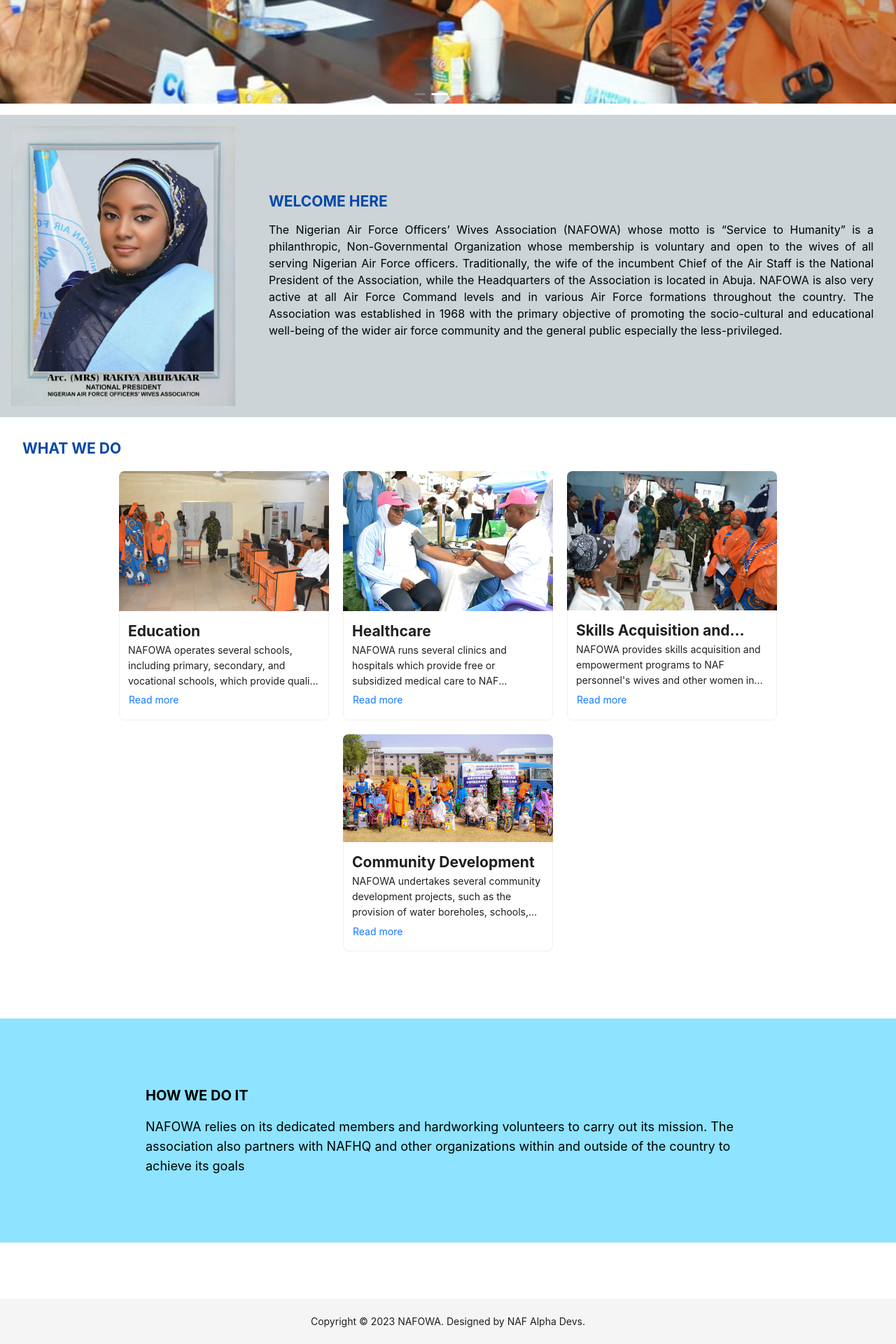
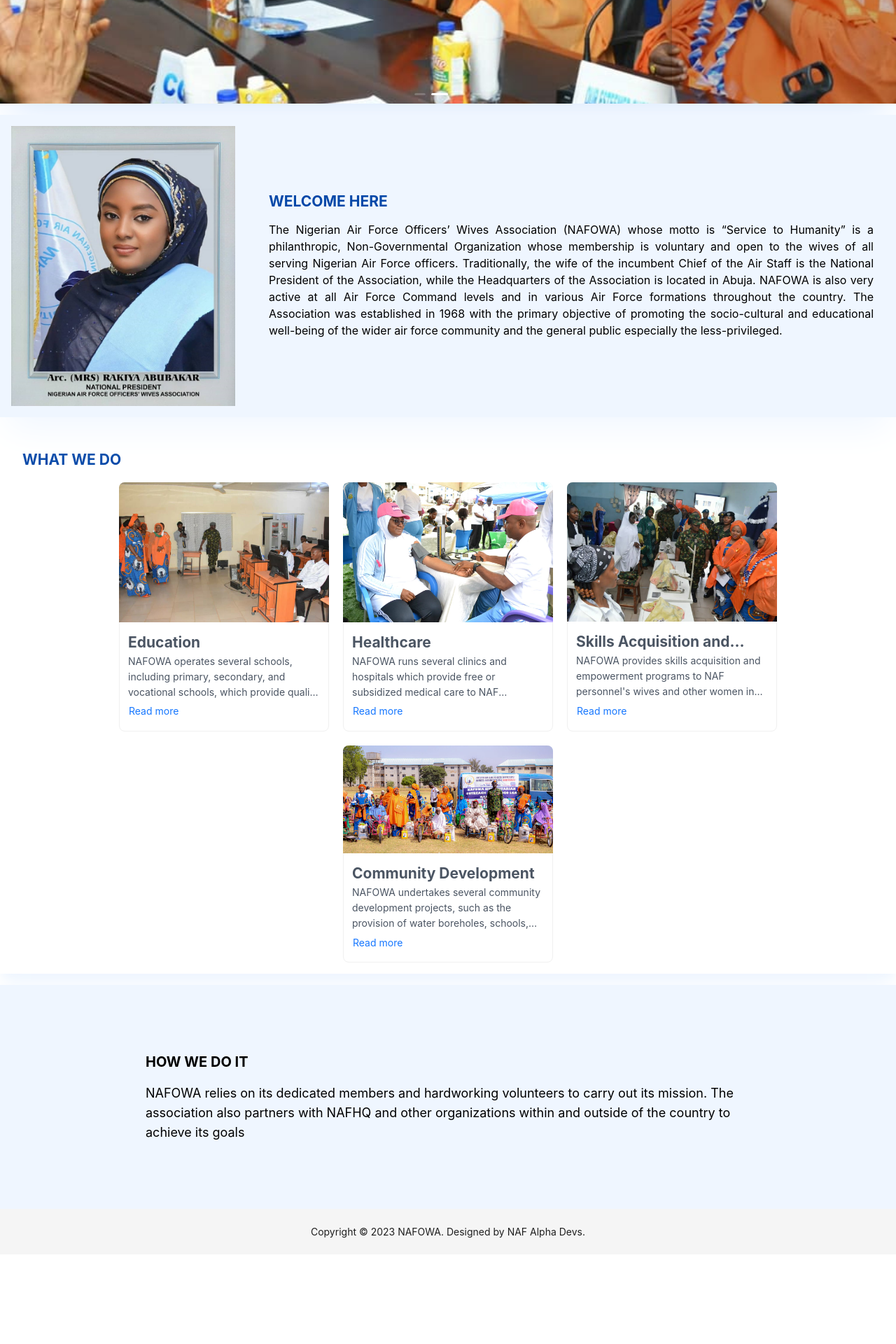
Before and after one commit to CyberWarriorsProject/nafowa, a React (Vite) app: page / in a window 1280 px wide. Shown: the part 412-2332 px from the top of the page at 70% size. After the commit the page ends 2204 px from the top, so only its background shows below. Built offline with nearby package versions, Linux system fonts and the light colour scheme.

Commit message:
colours fixed after hosting

```diff
--- a/src/App.jsx
+++ b/src/App.jsx
@@ -1,5 +1,4 @@
 import { Route, Routes } from "react-router-dom";
-import "./App.css";
 import { MainLayout } from "./layouts/MainLayout";
 import { NotFound } from "./components/NotFound";
 import { Home } from "./pages/home/Home";
--- a/src/index.css
+++ b/src/index.css
@@ -7,6 +7,3 @@
   padding: 0;
   box-sizing: border-box;
 }
-/* .ant-card .ant-card-body .ant-card-meta-title {
-  white-space: normal;
-} */
--- a/src/pages/home/Home.jsx
+++ b/src/pages/home/Home.jsx
@@ -6,23 +6,23 @@
 export const Home = () => {
   return (
     <>
-      <Carousel effect="fade" autoplay>
+      <Carousel effect="fade" autoplay className="shadow-2xl shadow-blue-100">
         {carouselData.map((item) => (
           <SingleCarousel {...item} key={item.slideID} />
         ))}
       </Carousel>
 
       {/* presidents section */}
-      <section className="w-full mx-auto flex flex-col sm:flex-row gap-8 items-center p-4 my-4 bg-[#CCD4D7] ">
+      <section
+        className="w-full mx-auto flex flex-col sm:flex-row gap-8 items-center p-4 my-4 bg-blue-50 shadow-2xl shadow-blue-50"
+        data-aos="fade-right"
+      >
         <div className="h-full">
           <Image
             className="max-w-xs "
             src="./images/WhatsApp Image 2023-12-22 at 09.58.56_cda8212a.jpg"
             data-aos="zoom-out-right"
           />
-          {/* <h3 className="text-white w-full text-center pt-10 absolute bottom-0 z-10 font-semibold">
-            NAFOWA PRESIDENT
-          </h3> */}
         </div>
 
         <div className="space-y-4 px-4 flex-1" data-aos="fade-right">
@@ -41,23 +41,21 @@
             of the wider air force community and the general public especially
             the less-privileged.
           </p>
-          {/* <Button type="primary">Read more</Button> */}
         </div>
       </section>
 
       {/* what we do section */}
 
-      <section className="my-4 px-4">
+      <section className="my-4 px-4 py-4 shadow-xl shadow-blue-50">
         <div className="w-full space-y-5 mx-auto px-4">
           <h2 className="text-darkNafowaBlue">WHAT WE DO</h2>
-
-          <div className="flex justify-center flex-wrap gap-5">
+          <div className="flex justify-center flex-wrap gap-5 ">
             {whatWeDo.map((item) => {
               return (
                 <Card
                   hoverable
                   key={item.id}
-                  className="hover:shadow-gray-500 hover:shadow-md w-[300px] "
+                  className="hover:shadow-gray-500 hover:shadow-md w-[300px] text-gray-600 hover:text-black"
                   size="small"
                   cover={
                     <img
@@ -75,7 +73,7 @@
                     {item.heading}
                   </h2>
                   <p className="line-clamp-3">{item.content}</p>
-                  <Button type="link" className="text-nafowaBlue p-0">
+                  <Button type="link" className="text-darkNafowaBlue p-0">
                     Read more
                   </Button>
                 </Card>
@@ -85,7 +83,7 @@
         </div>
       </section>
 
-      <section className="my-20 bg-lighterNafowaBlue h-[40vh] grid place-items-center px-4 ">
+      <section className=" bg-blue-50 h-[40vh] grid place-items-center px-4 ">
         <div className="max-w-4xl mx-auto px-4" data-aos="fade-up">
           <h2 className="text-xl font-bold">HOW WE DO IT</h2> <br />
           <p className="text-lg">
--- a/src/pages/services/Services.jsx
+++ b/src/pages/services/Services.jsx
@@ -31,14 +31,14 @@
             <Swiper
               loop={true}
               spaceBetween={20}
-              // centeredSlides={true}
               autoplay={{
                 delay: 2500,
                 disableOnInteraction: false,
               }}
               navigation={true}
+              centeredSlides={true}
               modules={[Autoplay, Navigation]}
-              className="mySwiper my-12 px-16 text-center max-w-7xl border-4 border-red-700"
+              className="my-12 sm:px-16 max-w-7xl "
               slidesPerView={1}
               breakpoints={{
                 660: {
@@ -52,7 +52,7 @@
                 },
               }}
               style={{
-                "--swiper-navigation-color": "black",
+                "--swiper-navigation-color": "gray",
               }}
             >
               {items.imgSrc.map((imgItem) => (
@@ -60,7 +60,7 @@
                   <img
                     src={imgItem.link}
                     alt={imgItem.alt}
-                    className="object-contain rounded-2xl w-full"
+                    className="object-fit rounded w-full"
                   />
                 </SwiperSlide>
               ))}
```
Also changed, not shown: src/App.css (deleted).
